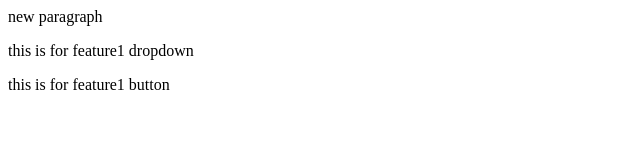
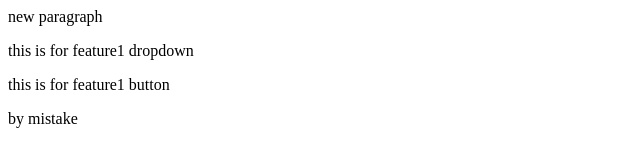
Before and after one commit to Prats111/localgit, a plain HTML site: page index.html in a window 1280 px wide. Shown: the full height of the page, 0-640 px from the left. Drawn offline with Linux system fonts and the light colour scheme.

Commit message:
by mistake

```diff
--- a/index.html
+++ b/index.html
@@ -1,3 +1,4 @@
 <p> new paragraph</p>
 <p>this is for feature1 dropdown</p>
 <p>this is for feature1 button</p>
+<p>by mistake</p>
```
